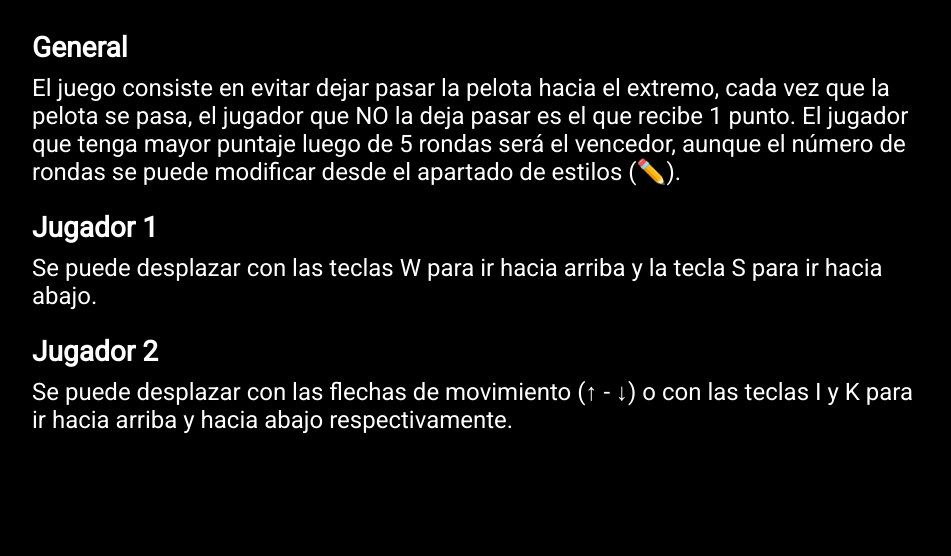
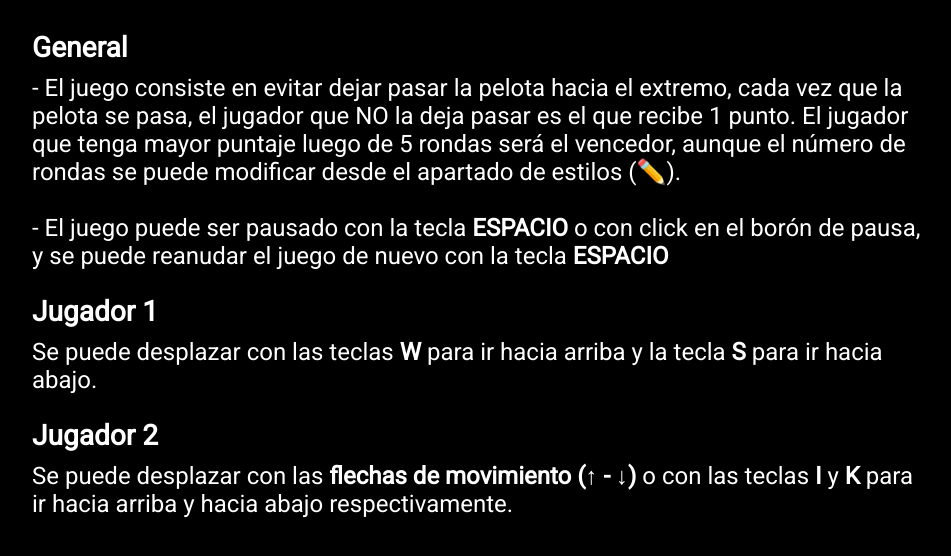
Before and after one commit to JoseG04/ProyFinLogI, a plain HTML site: page instructions/index.html in a window 1280 px wide. Shown: the part 344-900 px from the top of the page, without its empty margins (160-1111 px from the left). Before the commit the page ends 828 px from the top, so only its background shows below. Drawn offline with Linux system fonts and the light colour scheme.

Commit message:
General Update

```diff
--- a/Css/style.css
+++ b/Css/style.css
@@ -3,6 +3,8 @@
 *:root{
     --color-primario: #000;
     --color-secundario: #FFF;
+    --fuente-principal: 'Press Start 2P', cursive;
+    --fuente-secundaria: 'Roboto', sans-serif;
 }
 
 *{
@@ -29,7 +31,7 @@ header{
 
 .nombreJuego h2{
     margin-top: 40px;
-    font-family: 'Press Start 2P', cursive;
+    font-family: var(--fuente-principal);
     font-size: 80px;
 }
 
@@ -56,7 +58,7 @@ header{
     border: none;
     border-bottom: solid var(--color-secundario) 5px;
     border-radius: 5px;
-    font-family: 'Roboto', sans-serif;
+    font-family: var(--fuente-secundaria);
     font-size: 32px;
     font-weight: 700;
     cursor: pointer;
@@ -64,7 +66,7 @@ header{
 
 main{
     margin-top: 240px;
-    font-family: 'Roboto', sans-serif;
+    font-family: var(--fuente-secundaria);
 }
 
 
@@ -196,7 +198,7 @@ main{
 
 #fondoJuegoPausado h1, #fondoJuegoTerminado h1{
     text-align: center;
-    font-family: 'Press Start 2P', cursive;
+    font-family: var(--fuente-principal);
     font-size: 8rem;
 }
 
@@ -209,7 +211,7 @@ main{
     padding: 5px;
     border: 3px solid var(--color-secundario);
     border-radius: 5px;
-    font-family: 'Roboto', sans-serif;
+    font-family: var(--fuente-secundaria);
     font-weight: 700;
     font-size: 28px;
     cursor: pointer;
--- a/Js/code.js
+++ b/Js/code.js
@@ -139,8 +139,6 @@ function main(){
                 case "Space":
                     pausarJuego();
                     break;
-                case "Enter":
-                    break;
             }
             dibujarTodo();
         }else if(juego.estado == "pausado"){
--- a/history/Css/style.css
+++ b/history/Css/style.css
@@ -1,4 +1,11 @@
 @import url('https://fonts.googleapis.com/css2?family=Press+Start+2P&family=Roboto&display=swap');
+
+*:root{
+    --color-primario: #000;
+    --color-secundario: #FFF;
+    --fuente-principal: 'Press Start 2P', cursive;
+    --fuente-secundaria: 'Roboto', sans-serif;
+}
 
 *{
     margin: 0;
@@ -7,8 +14,8 @@
 }
 
 body{
-    background-color: black;
-    color: white;
+    background-color: var(--color-primario);
+    color: var(--color-secundario);
 }
 
 .nombreJuego a{
@@ -18,15 +25,15 @@ body{
 .nombreJuego a h2{
     margin: 60px 0;
     text-align: center;
-    font-family: 'Press Start 2P', cursive;
+    font-family: var(--fuente-principal);
     font-size: 80px;
-    color: white;
+    color: var(--color-secundario);
 }
 
 main{
     text-align: center;
     padding: 0 15%;
-    font-family: 'Roboto', sans-serif;
+    font-family: var(--fuente-secundaria);
     font-size: 24px;
     margin-bottom: 60px;
 }
@@ -36,5 +43,5 @@ main h4{
 }
 
 main a{
-    color: white;
+    color: var(--color-secundario);
 }
--- a/instructions/Css/style.css
+++ b/instructions/Css/style.css
@@ -1,4 +1,11 @@
 @import url('https://fonts.googleapis.com/css2?family=Press+Start+2P&family=Roboto&display=swap');
+
+*:root{
+    --color-primario: #000;
+    --color-secundario: #FFF;
+    --fuente-principal: 'Press Start 2P', cursive;
+    --fuente-secundaria: 'Roboto', sans-serif;
+}
 
 *{
     margin: 0;
@@ -7,8 +14,8 @@
 }
 
 body{
-    background-color: black;
-    color: white;
+    background-color: var(--color-primario);
+    color: var(--color-secundario);
 }
 
 .nombreJuego a{
@@ -18,15 +25,15 @@ body{
 .nombreJuego a h2{
     margin: 60px 0;
     text-align: center;
-    font-family: 'Press Start 2P', cursive;
+    font-family: var(--fuente-principal);
     font-size: 80px;
-    color: white;
+    color: var(--color-secundario);
 }
 
 main{
     text-align: start;
     padding: 0 15%;
-    font-family: 'Roboto', sans-serif;
+    font-family: var(--fuente-secundaria);
     font-size: 24px;
     margin-bottom: 50px;
 }
--- a/instructions/index.html
+++ b/instructions/index.html
@@ -22,13 +22,14 @@
             <h2>Instrucciones de juego</h2>
             <br>
             <h3>General</h3>
-            <p>El juego consiste en evitar dejar pasar la pelota hacia el extremo, cada vez que la pelota se pasa, el jugador que NO la deja pasar es el que recibe 1 punto. El jugador que tenga mayor puntaje luego de 5 rondas será el vencedor, aunque el número de rondas se puede modificar desde el apartado de estilos (✏️).</p>
+            <p>- El juego consiste en evitar dejar pasar la pelota hacia el extremo, cada vez que la pelota se pasa, el jugador que NO la deja pasar es el que recibe 1 punto. El jugador que tenga mayor puntaje luego de 5 rondas será el vencedor, aunque el número de rondas se puede modificar desde el apartado de estilos (✏️).</p><br>
+            <p>- El juego puede ser pausado con la tecla <b>ESPACIO</b> o con click en el borón de pausa, y se puede reanudar el juego de nuevo con la tecla <b>ESPACIO</b></p>
 
             <h3>Jugador 1</h3>
-            <p>Se puede desplazar con las teclas W para ir hacia arriba y la tecla S para ir hacia abajo.</p>
+            <p>Se puede desplazar con las teclas <b>W</b> para ir hacia arriba y la tecla <b>S</b> para ir hacia abajo.</p>
 
             <h3>Jugador 2</h3>
-            <p>Se puede desplazar con las flechas de movimiento (↑ - ↓) o con las teclas I y K para ir hacia arriba y hacia abajo respectivamente.</p>
+            <p>Se puede desplazar con las <b>flechas de movimiento (↑ - ↓)</b> o con las teclas <b>I</b> y <b>K</b> para ir hacia arriba y hacia abajo respectivamente.</p>
         </section>
     </main>
 </body>
```
